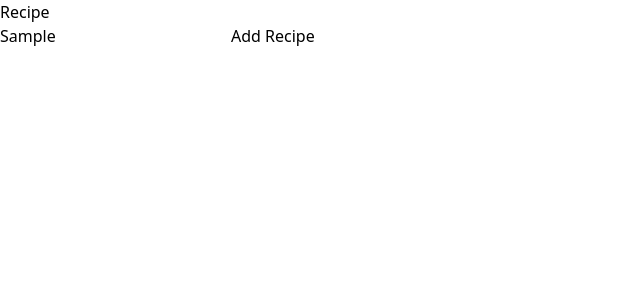
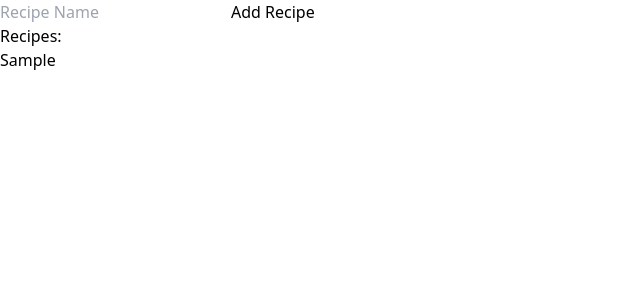
Before and after one commit to YngHeartz/Recipe-Book, a React (Vite) app: page / in a window 1280 px wide. Both pictures are taken after typing "Sample" into the empty fields and a click on the button "Add Recipe". Shown: the top 300 px of the page, without its empty margins (0-640 px from the left). Built offline with nearby package versions, Linux system fonts and the light colour scheme.

Commit message:
made a recipemanger file to manage both the input and output for the recipe

```diff
--- a/src/App.jsx
+++ b/src/App.jsx
@@ -3,9 +3,7 @@ import { useState } from 'react'
 //main Imports End
 
 //component Import start
-import RecipeInput from './components/recipeinput'
-import Header from './components/header'
-import RecipeContainer from './components/recipecontainer'
+import RecipeManager from './components/RecipeManager'
 //component Import End
 
 //style imports
@@ -17,9 +15,7 @@ function App() {
 
   return (
     <>
-      <Header />
-      <RecipeInput />
-      <RecipeContainer />
+      <RecipeManager />
     </>
   )
 }
--- /dev/null
+++ b/src/components/RecipeManager.jsx
@@ -0,0 +1,20 @@
+import React, { useState } from "react";
+import RecipeInput from "./recipeinput";
+import RecipeContainer from "./recipecontainer";
+
+function RecipeManager() {
+  const [recipes, setRecipes] = useState([]);
+
+  const addRecipe = (newRecipe) => {
+    setRecipes([...recipes, newRecipe]);
+  };
+
+  return (
+    <>
+      <RecipeInput onAddRecipe={addRecipe} />
+      <RecipeContainer recipes={recipes} />
+    </>
+  );
+}
+
+export default RecipeManager;
--- a/src/components/recipecontainer.jsx
+++ b/src/components/recipecontainer.jsx
@@ -1,15 +1,20 @@
 import React from "react";
 
-function RecipeContainer(){
+function RecipeContainer({ recipes }) {
+  return (
+    <>
+      <div className="text-center mt-16">
+        <div className="">
+          <h2>Recipes:</h2>
+          <ul>
+            {recipes.map((recipe, index) => (
+              <li key={index}>{recipe.name}</li>
+            ))}
+          </ul>
+        </div>
+      </div>
+    </>
+  );
+}
 
-    return(
-        <>
-        <div className="text-center mt-16">
-            <div Recipes className="">
-
-            </div>
-        </div>
-        </>
-    )
-}
-export default RecipeContainer
+export default RecipeContainer;
--- a/src/components/recipeinput.jsx
+++ b/src/components/recipeinput.jsx
@@ -1,21 +1,36 @@
 import React, { useState } from "react";
 
-function RecipeInput(){
+function RecipeInput({ onAddRecipe }) {
+  const [newRecipeName, setNewRecipeName] = useState("");
 
-    const [recipe, setRecipe] = useState([]);
+  const addRecipe = (e) => {
+    e.preventDefault();
+    if (newRecipeName.trim() !== "") {
+      const newRecipe = { name: newRecipeName };
+      onAddRecipe(newRecipe);
+      setNewRecipeName("");
+    }
+  };
 
-    const AddRecipe = (e) => {
-        e.preventDefault();
-        setRecipe(e.target.value);
-    }
+  return (
+    <>
+      <div className="text-center mt-20">
+        <input
+          type="text"
+          placeholder="Recipe Name"
+          value={newRecipeName}
+          onChange={(e) => setNewRecipeName(e.target.value)}
+          className="size-9 w-auto text-center border-s"
+        />
+        <button
+          className="ml-10 text-white p-2 bg-black rounded-sm hover:bg-pink-300 hover:text-white hover:font-bold transition duration-500"
+          onClick={addRecipe}
+        >
+          Add Recipe
+        </button>
+      </div>
+    </>
+  );
+}
 
-    return(
-        <>
-        <div className="text-center mt-20">
-            <input type="text" placeholder="Recipe Name" className="size-9 w-auto text-center border-s" />
-            <button className="ml-10 text-white p-2 bg-black rounded-sm hover:bg-pink-300 hover:text-white hover:font-bold transition duration-500" onClick={AddRecipe}>Add Recipe</button>
-        </div>
-        </>
-    );
-}
-export default RecipeInput
+export default RecipeInput;
```
